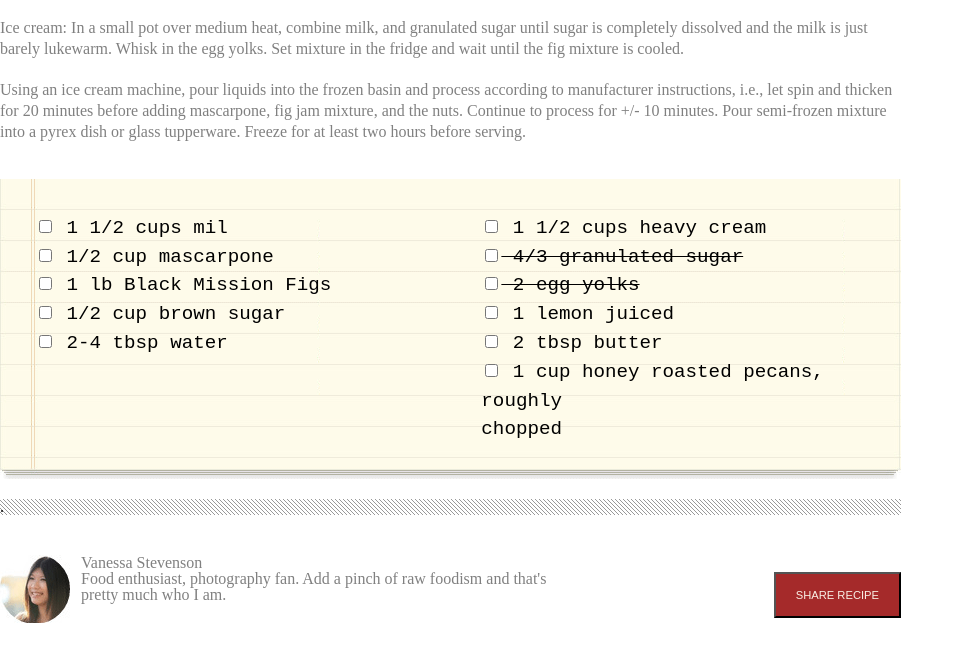
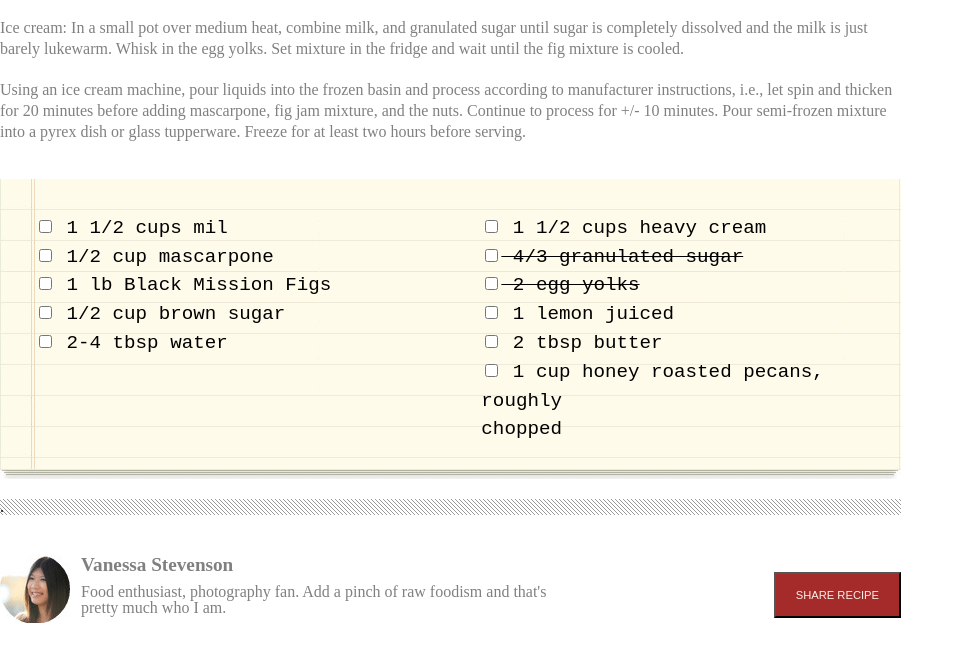
Before and after one commit to MichaelEclavea/chocolate-pizza, a plain HTML site: page index.html in a window 1280 px wide. Shown: the part 930-1575 px from the top of the page, without its empty margins (0-964 px from the left). Drawn offline with Linux system fonts and the light colour scheme.

Commit message:
final edits

```diff
--- a/index.html
+++ b/index.html
@@ -99,7 +99,7 @@
                 <img id="van-img" src="img/van-pic.png" alt="van-pic">
             </div>
             <span>
-                <p>Vanessa Stevenson</p>
+                <h5>Vanessa Stevenson</h5>
                 <p>Food enthusiast, photography fan. Add a pinch of raw foodism and that's</p>
                 <p>pretty much who I am.</p>
             </span>
--- a/style.css
+++ b/style.css
@@ -169,3 +169,9 @@ footer span{
     color: #808080;
     line-height: 2em;
 }
+
+h5{
+    font-weight: bold;
+    font-size: 1.2em;
+    margin-bottom: 10px;
+}
```
